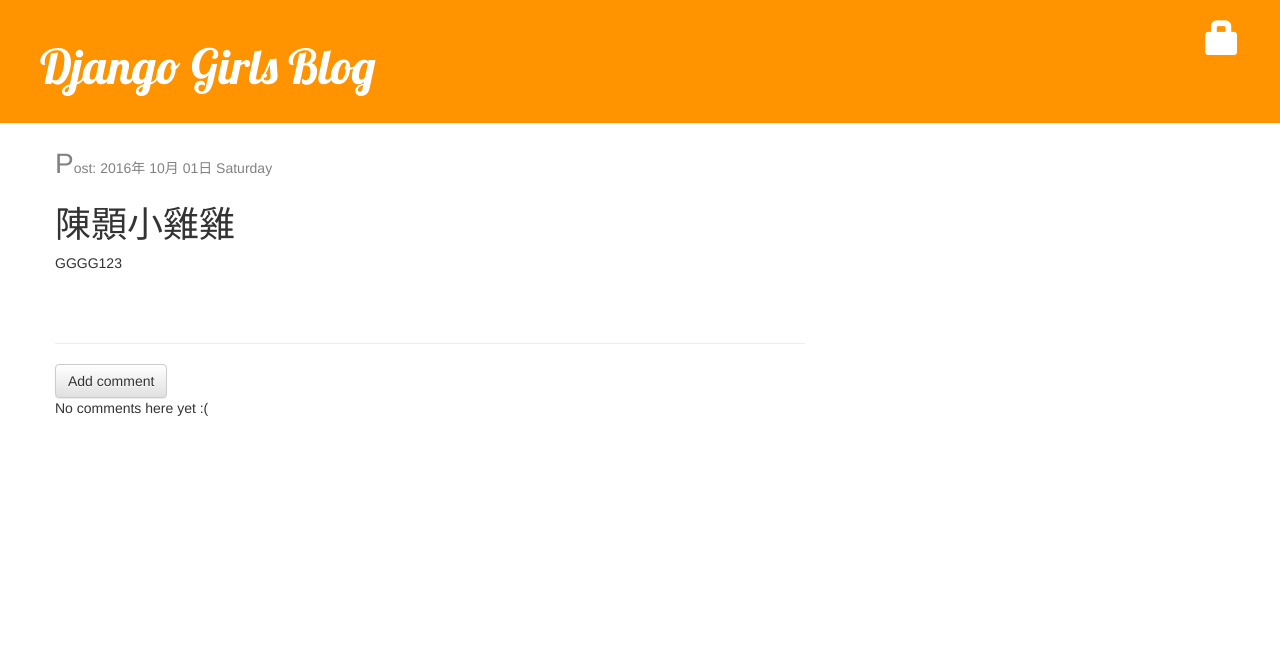
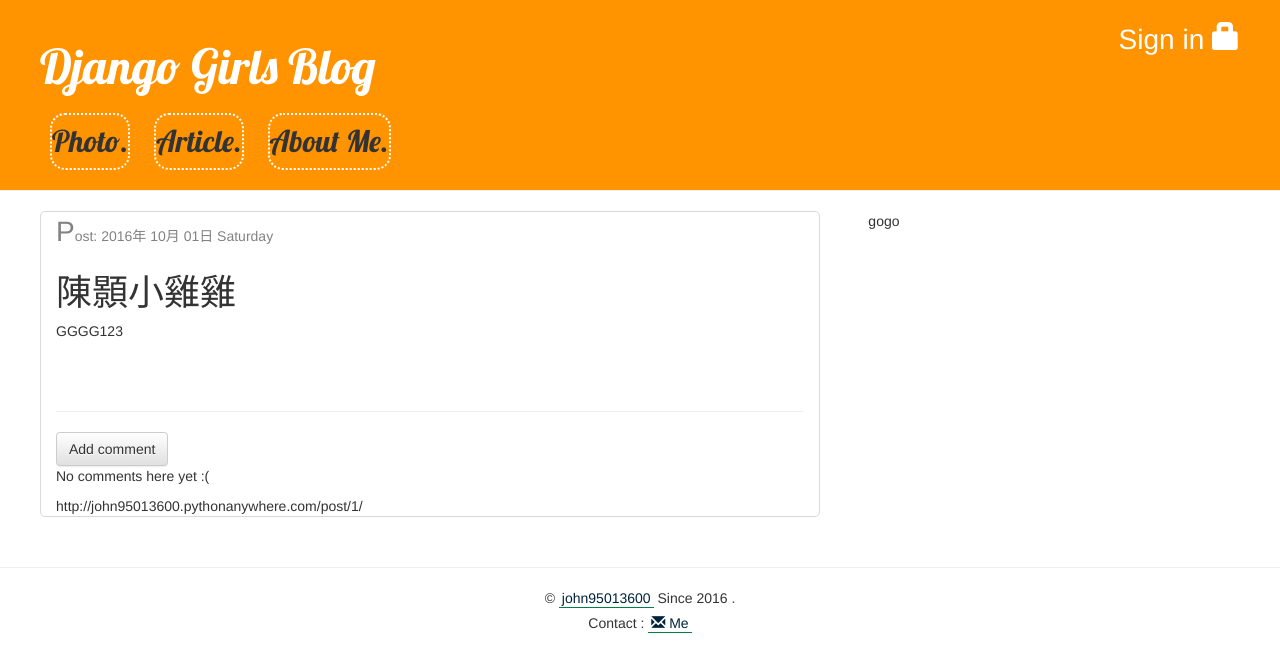
Before and after one commit to john95013600/my-first-blog, a Django app: page /post/1/ in a window 1280 px wide. Shown: the top 672 px of the page. Run offline with Django 3.2, Linux system fonts and the light colour scheme; data comes from the database, SQL or seed files in the repository; both versions use the stored data as it was after the commit; parts of the project's set-up code (start-up, migrations or seed data) failed here and were passed over; some libraries are stand-ins or nearby versions.

Commit message:
Disqus comment add

```diff
--- a/blog/forms.py
+++ b/blog/forms.py
@@ -4,7 +4,7 @@ from .models import Post, Comment
 class PostForm(forms.ModelForm):
 	class Meta:
 		model = Post
-		fields = ('title','text',)
+		fields = ('title','post_type','text',)
 
 class CommentForm(forms.ModelForm):
 	class Meta:
--- a/blog/models.py
+++ b/blog/models.py
@@ -10,6 +10,8 @@ class Post(models.Model):
             default=timezone.now)
     published_date = models.DateTimeField(
             blank=True, null=True)
+    post_url = models.URLField(blank=True, default='http://john95013600.pythonanywhere.com/')
+    post_type = models.CharField(max_length=50, default='Life')
 
     def publish(self):
         self.published_date = timezone.now()
--- a/blog/static/css/blog.css
+++ b/blog/static/css/blog.css
@@ -1,7 +1,7 @@
 .page-header {
     background-color: #ff9400;
     margin-top: 0;
-    padding: 20px 20px 20px 40px;
+    padding: 20px 20px 10px 40px;
 }
 
 .page-header h1, .page-header h1 a, .page-header h1 a:visited, .page-header h1 a:active {
@@ -9,13 +9,36 @@
     font-size: 36pt;
     text-decoration: none;
 }
-
+.top-row {
+    display: inline-block;
+    margin: 10px 10px;
+    border-radius: 15px;
+    border: 2px #ffffff dotted;
+}
+.top-row:hover {
+    color:#ffffff;
+    border: 2px #000000 dotted;
+}
+.top-row  h2{
+    margin: 10px 0px;
+}
+h1, h2, h3, h4 {
+    font-family: "PT Serif",Georgia,Times,"Times New Roman","Songti SC","Hiragino Mincho ProN",serif;
+}
+.page-header h1, h2, h3, h4 {
+    font-family: 'Lobster', cursive;
+}
 .content {
     margin-left: 40px;
 }
 
-h1, h2, h3, h4 {
-    font-family: 'Lobster', cursive;
+.col-md-8 {
+    border-radius: 5px;
+    border: 1px #d9d9d9 solid;
+}
+.col-md-4 {
+    position: absolute;
+    right: 0%;
 }
 
 .date {
@@ -33,7 +56,7 @@ h1, h2, h3, h4 {
 .top-menu, .top-menu:hover, .top-menu:visited {
     color: #ffffff;
     float: right;
-    font-size: 26pt;
+    font-size: 28px;
     margin-right: 20px;
 }
 
@@ -43,12 +66,31 @@ h1, h2, h3, h4 {
 
 .post h1 a, .post h1 a:visited {
     color: #000000;
+    text-decoration: none;
+}
+.post h1 a:hover {
+    color: #1D8CBF;
 }
 
-.date::first-letter {
+.post .date::first-letter {
     font-size: 200%;
     /*color: #8A2BE2;*/
 }
 .comment {
     margin:  20px 0px 20px 20px;
 }
+#footer {
+    padding: 30px 0px 30px 0px;
+    text-align: center;
+}
+
+#footer a {
+    color: #00233c;
+    border-bottom: 1px solid #008046;
+    padding: 1px 3px;
+    text-decoration: none;
+}
+#footer a:hover{
+    color: #008046;
+    border-bottom: 1px solid #00233c;
+}
--- a/blog/templates/blog/base.html
+++ b/blog/templates/blog/base.html
@@ -16,9 +16,20 @@
         <a href="{% url 'post_draft_list' %}" class="top-menu" title="編輯草稿"><span class="glyphicon glyphicon-edit"></span></a>
         <p class="top-menu">Hello, {{ user.username }} <small>(<a href="{% url 'logout' %}">Log out</a>)</small></p>
         {% else %}
-        <a href="{% url 'login' %}" class="top-menu" title="帳號登入"><span class="glyphicon glyphicon-lock"></span></a>
+        <a href="{% url 'login' %}" class="top-menu" title="帳號登入">Sign in <span class="glyphicon glyphicon-lock"></span></a>
         {% endif %}
         <h1><a href="{% url 'blog.views.post_list' %}" title="回到首頁">Django Girls Blog</a></h1>
+        <div>
+            <div class="top-row">
+                <h2>Photo.</h2>
+            </div>
+            <div class="top-row">
+                <h2>Article.</h2>
+            </div>
+            <div class="top-row">
+                <h2>About Me.</h2>
+            </div>
+        </div>
 
     </div>
     <div class="content container">
@@ -27,10 +38,19 @@
             {% block content %}
             {% endblock %}
             </div>
-           <!--  <div class="col-md-4">
-            gogo
-            </div> -->
+            <div class="col-md-4">
+                <div class="right-bar">
+                    gogo
+                </div>
+
+            </div>
         </div>
+    </div>
+    <div id="footer">
+        <hr>
+        © <a href="https://www.facebook.com/profile.php?id=100000775049013">john95013600</a>  Since 2016 .
+        <br>
+        <p style="margin-top: 5px">Contact : <a href="mailto:s101321004@mail1.ncnu.edu.tw"><span class="glyphicon glyphicon-envelope" ></span> Me</a></p>
     </div>
 </body>
 </html>
--- a/blog/templates/blog/post_detail.html
+++ b/blog/templates/blog/post_detail.html
@@ -1,9 +1,9 @@
 {% extends 'blog/base.html' %}
 
 {% block content %}
-    <div class="post">
+    <div class="post" >
         {% if post.published_date %}
-            <div class="date">
+            <div class="date" title="{{ post.post_url }}">
                 Post:
                 {{ post.published_date|date:'Y年 m月 d日  l' }}
 
@@ -49,6 +49,34 @@
     {% empty %}
         <p>No comments here yet :(</p>
     {% endfor %}
+    <div>{{ post.post_url }}post/{{ post.pk }}/</div>
+    <div id="disqus_thread"></div>
+    <script>
+
+    /**
+     *  RECOMMENDED CONFIGURATION VARIABLES: EDIT AND UNCOMMENT THE SECTION BELOW TO INSERT DYNAMIC VALUES FROM YOUR PLATFORM OR CMS.
+     *  LEARN WHY DEFINING THESE VARIABLES IS IMPORTANT: https://disqus.com/admin/universalcode/#configuration-variables */
+
+    var disqus_config = function () {
+        this.page.url = "http://john95013600.pythonanywhere.com/post/"+'{{ post.pk }}'+"/";  // Replace PAGE_URL with your page's canonical URL variable
+        this.page.identifier = "/post/"+'{{ post.pk }}'+"/"; // Replace PAGE_IDENTIFIER with your page's unique identifier variable
+        console.log(this.page.url);
+        console.log( this.page.identifier)
+    };
+
+    (function() { // DON'T EDIT BELOW THIS LINE
+        var d = document, s = d.createElement('script');
+        s.src = '//sai-s-website.disqus.com/embed.js';
+        s.setAttribute('data-timestamp', +new Date());
+        (d.head || d.body).appendChild(s);
+    })();
+    </script>
+    <noscript>Please enable JavaScript to view the <a href="https://disqus.com/?ref_noscript">comments powered by Disqus.</a></noscript>
+
+    <!-- comment number -->
+    <a href="{{ post.post_url|add:'post/'|add:post.pk }}#disqus_thread" data-disqus-identifier="/post/{{ post.pk }}/"></a>
+    <script id="dsq-count-scr" src="//sai-s-website.disqus.com/count.js" async></script>
+
 
 {% endblock %}
 
```
Also changed, not shown: blog/templates/blog/post_list.html (+9 -1 lines), blog/views.py (+8 -1 lines), blog/migrations/0004_auto_20161007_1323.py (added), blog/migrations/0005_auto_20161007_1338.py (added), blog/urls.py (line endings or trailing spaces), db.sqlite3.
